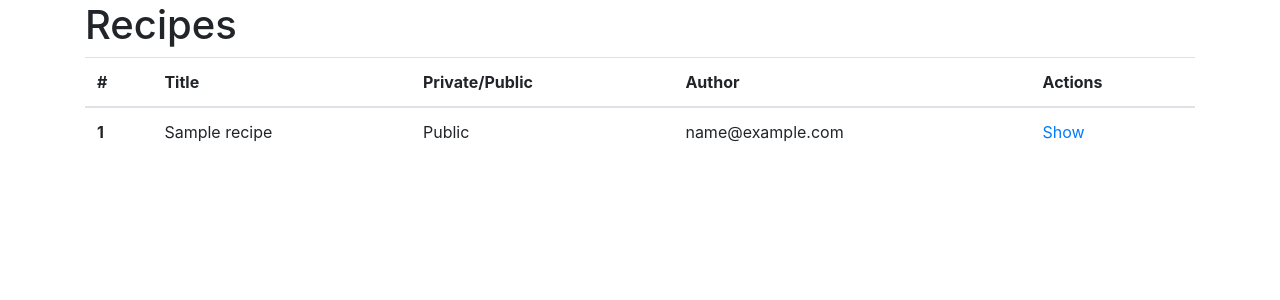
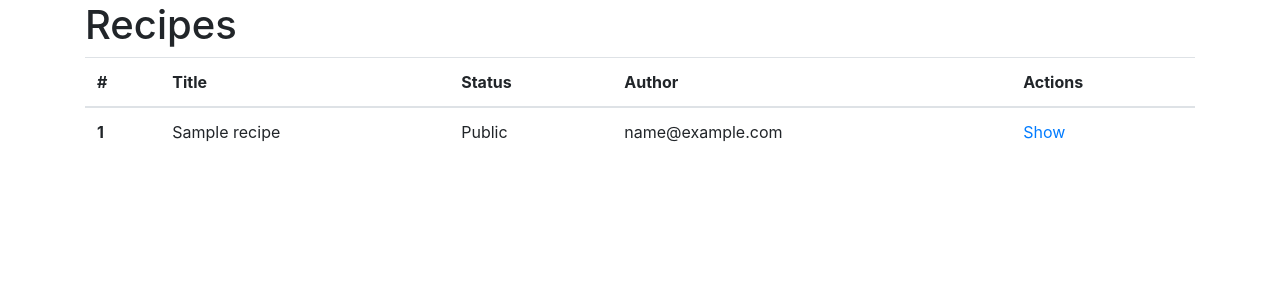
Before and after one commit to pyloveorg/recipes_manager, a Flask app: page /all_recipes in a window 1280 px wide. Shown: the part 56-356 px from the top of the page. Run offline with Flask 2, Linux system fonts and the light colour scheme; tables that the repository leaves empty hold one stand-in row (values such as "Sample post"); some libraries are stand-ins or nearby versions.

Commit message:
update links and header in tabel

```diff
--- a/templates/_base.html
+++ b/templates/_base.html
@@ -9,7 +9,7 @@
 
 <body>
     <nav class="navbar navbar-expand-md navbar-dark bg-dark">
-        <a class="navbar-brand" href="#">PyLove - Recipes Manager</a>
+        <a class="navbar-brand" href="/">PyLove - Recipes Manager</a>
         <button class="navbar-toggler" type="button" data-toggle="collapse" data-target="#navbarsExampleDefault"
             aria-controls="navbarsExampleDefault" aria-expanded="false" aria-label="Toggle navigation">
             <span class="navbar-toggler-icon"></span>
--- a/templates/recipes/all_recipes.html
+++ b/templates/recipes/all_recipes.html
@@ -10,7 +10,7 @@
     <tr>
       <th scope="col">#</th>
       <th scope="col">Title</th>
-      <th scope="col">Private/Public</th>
+      <th scope="col">Status</th>
       <th scope="col">Author</th>
       <th scope="col">Actions</th>
     </tr>
--- a/templates/recipes/my_recipes.html
+++ b/templates/recipes/my_recipes.html
@@ -10,7 +10,7 @@
     <tr>
       <th scope="col">#</th>
       <th scope="col">Title</th>
-      <th scope="col">Private/Public</th>
+      <th scope="col">Status</th>
       <th scope="col">Author</th>
       <th scope="col">Actions</th>
     </tr>
```
